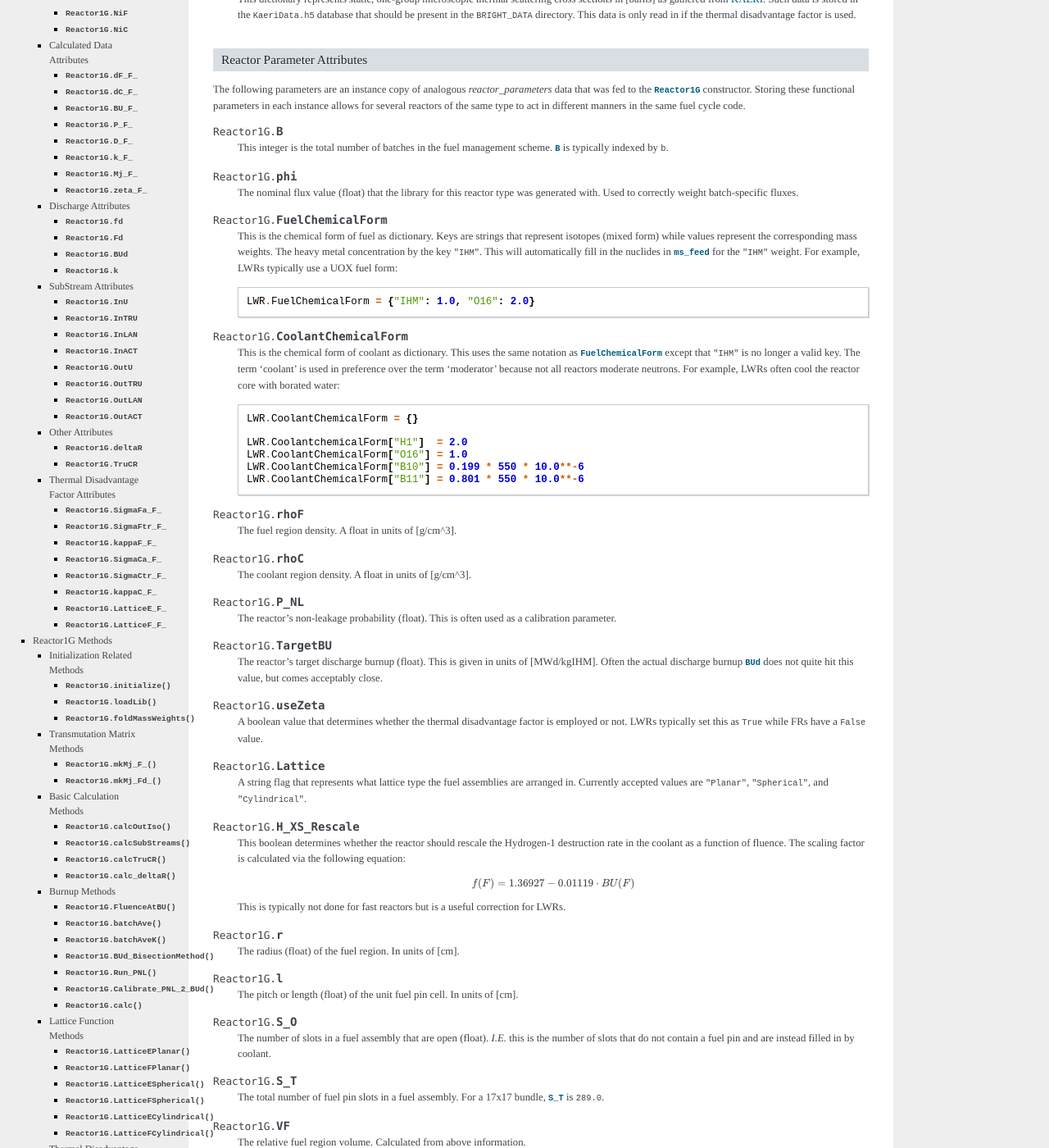
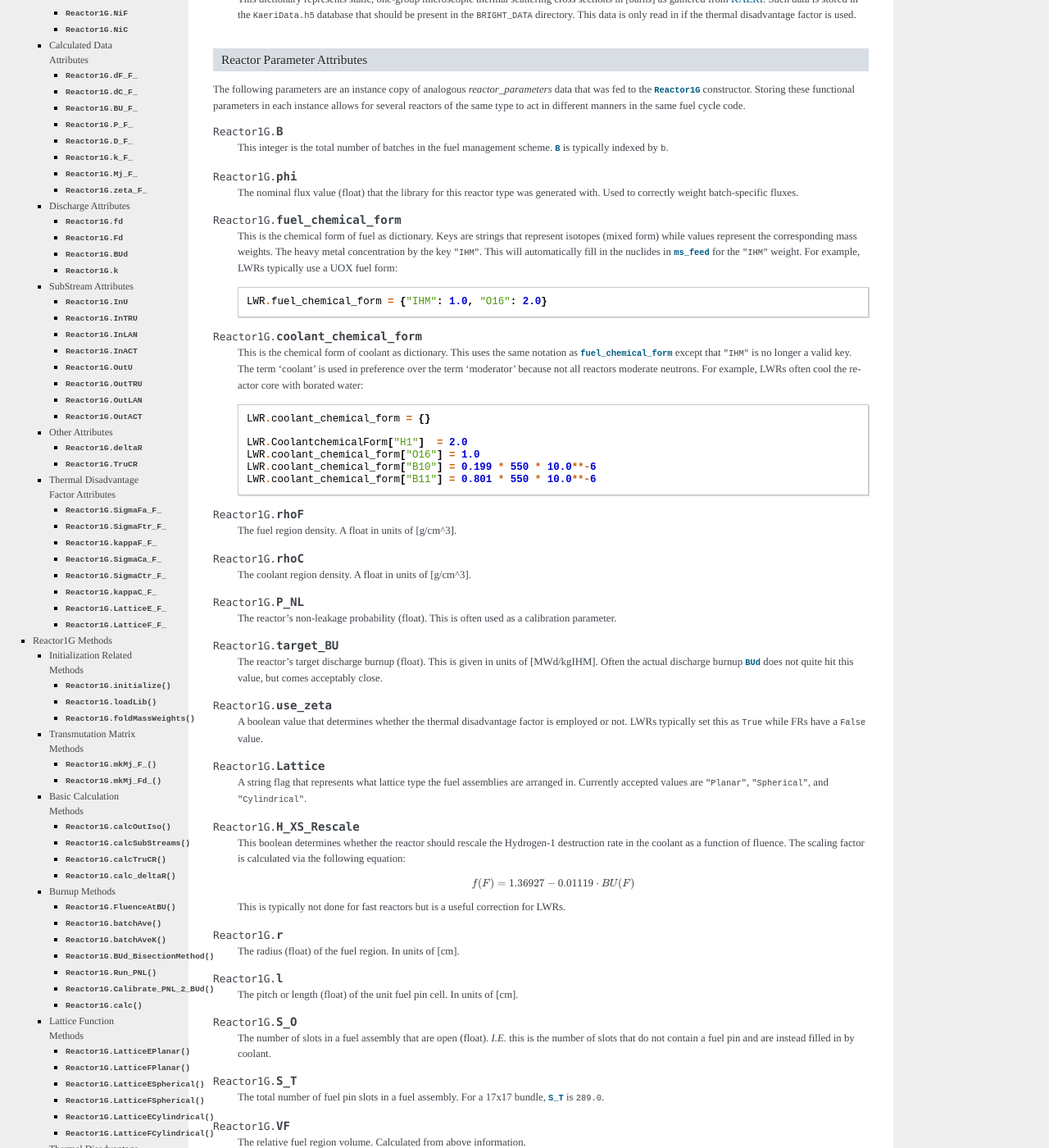
Before and after one commit to bright-dev/bright, a Sphinx documentation site: the page built from doc/source/Reactor1G.rst, in a window 1280 px wide and 1400 px high, scrolled down 1175 px. Shown: the whole window at 82% size. Built offline with Sphinx 7.4.7, drawn with Linux system fonts in a browser that asks for light colours; formulas are drawn with MathJax 3; pages that are not in the unit, such as notebooks, are missing from menus; some of the changed text lies outside the part shown.

Commit message:
Changed some Reactor1G attribute names.

```diff
--- a/doc/source/Reactor1G.rst
+++ b/doc/source/Reactor1G.rst
@@ -103,27 +103,27 @@ in different manners in the same fuel cycle code.
     The nominal flux value (float) that the library for this reactor type was generated with.  Used to correctly
     weight batch-specific fluxes.
 
-.. attribute:: Reactor1G.FuelChemicalForm
+.. attribute:: Reactor1G.fuel_chemical_form
 
     This is the chemical form of fuel as dictionary.  Keys are strings that represent isotopes (mixed form) while
     values represent the corresponding mass weights.  The heavy metal concentration by the key ``"IHM"``.  This
     will automatically fill in the nuclides in :attr:`ms_feed <bright.FCComp.ms_feed>` for the ``"IHM"`` weight.  For
     example, LWRs typically use a UOX fuel form::
 
-        LWR.FuelChemicalForm = {"IHM": 1.0, "O16": 2.0}
+        LWR.fuel_chemical_form = {"IHM": 1.0, "O16": 2.0}
 
-.. attribute:: Reactor1G.CoolantChemicalForm
+.. attribute:: Reactor1G.coolant_chemical_form
 
-    This is the chemical form of coolant as dictionary.  This uses the same notation as :attr:`FuelChemicalForm` except
+    This is the chemical form of coolant as dictionary.  This uses the same notation as :attr:`fuel_chemical_form` except
     that ``"IHM"`` is no longer a valid key.  The term 'coolant' is used in preference over the term 'moderator' because
     not all reactors moderate neutrons.  For example, LWRs often cool the reactor core with borated water::
 
-        LWR.CoolantChemicalForm = {}
+        LWR.coolant_chemical_form = {}
 
         LWR.CoolantchemicalForm["H1"]  = 2.0
-        LWR.CoolantChemicalForm["O16"] = 1.0
-        LWR.CoolantChemicalForm["B10"] = 0.199 * 550 * 10.0**-6
-        LWR.CoolantChemicalForm["B11"] = 0.801 * 550 * 10.0**-6
+        LWR.coolant_chemical_form["O16"] = 1.0
+        LWR.coolant_chemical_form["B10"] = 0.199 * 550 * 10.0**-6
+        LWR.coolant_chemical_form["B11"] = 0.801 * 550 * 10.0**-6
 
 .. attribute:: Reactor1G.rhoF
 
@@ -137,12 +137,12 @@ in different manners in the same fuel cycle code.
 
     The reactor's non-leakage probability (float).  This is often used as a calibration parameter.
 
-.. attribute:: Reactor1G.TargetBU
+.. attribute:: Reactor1G.target_BU
 
     The reactor's target discharge burnup (float).  This is given in units of [MWd/kgIHM].  Often the
     actual discharge burnup :attr:`BUd` does not quite hit this value, but comes acceptably close.
 
-.. attribute:: Reactor1G.useZeta
+.. attribute:: Reactor1G.use_zeta
 
     A boolean value that determines whether the thermal disadvantage factor is employed or not.  LWRs
     typically set this as ``True`` while FRs have a ``False`` value.
@@ -351,7 +351,7 @@ process and relate important information about the state of the reactor at disch
 .. attribute:: Reactor1G.BUd
 
     The discharge burnup (float).  This has units of [MWd/kgIHM] and, unless something went very wrong,
-    should be rather close in value to :attr:`TargetBU`.
+    should be rather close in value to :attr:`target_BU`.
 
 .. attribute:: Reactor1G.k
 
@@ -406,7 +406,7 @@ Other Attributes
     The :math:`\delta R` value of the core with ``ms_feed``.  This is equal to the
     production rate minus the destruction rate at the target burnup::
 
-        deltaR = batchAve(TargetBU, "P") - batchAve(TargetBU, "D")
+        deltaR = batchAve(target_BU, "P") - batchAve(target_BU, "D")
 
     This is computed via the ``Reactor1G.calc_deltaR()`` method.
 
@@ -571,7 +571,7 @@ The following functions represent basic calculations common to most reactor type
     Calculates and sets the :math:`\delta R` (:attr:`deltaR`) value of the reactor.
     This is equal to the production rate minus the destruction rate at the target burnup::
 
-        deltaR = batchAve(TargetBU, "P") - batchAve(TargetBU, "D")
+        deltaR = batchAve(target_BU, "P") - batchAve(target_BU, "D")
 
     Args:
         * `input` (dict or MassStream): If input is present, it set as the component's
@@ -662,7 +662,7 @@ should this control be unnecessary for simple calculations.
 
     Often times the non-leakage probability of a reactor is not known, though the input isotopics
     and the target discharge burnup are.  This function handles that situation by
-    calibrating the non-leakage probability of this reactor :attr:`P_NL` to hit its target burnup :attr:`TargetBU`.
+    calibrating the non-leakage probability of this reactor :attr:`P_NL` to hit its target burnup :attr:`target_BU`.
     Such a calibration proceeds by bisection method as well.  This function is extremely useful for
     benchmarking calculations.
 
--- a/doc/source/Storage.rst
+++ b/doc/source/Storage.rst
@@ -67,7 +67,7 @@ The following is a listing of the additional attributes specific to this class a
 Storage Methods
 ===============
 
-.. method:: Storage.printChain(isochain)
+.. method:: Storage.print_chain(isochain)
 
     This is a protected C method that prints the contents of an isotopic chain as a list.  It
     is primarily used for debugging.
```
Also changed, not shown: 17 other files.
